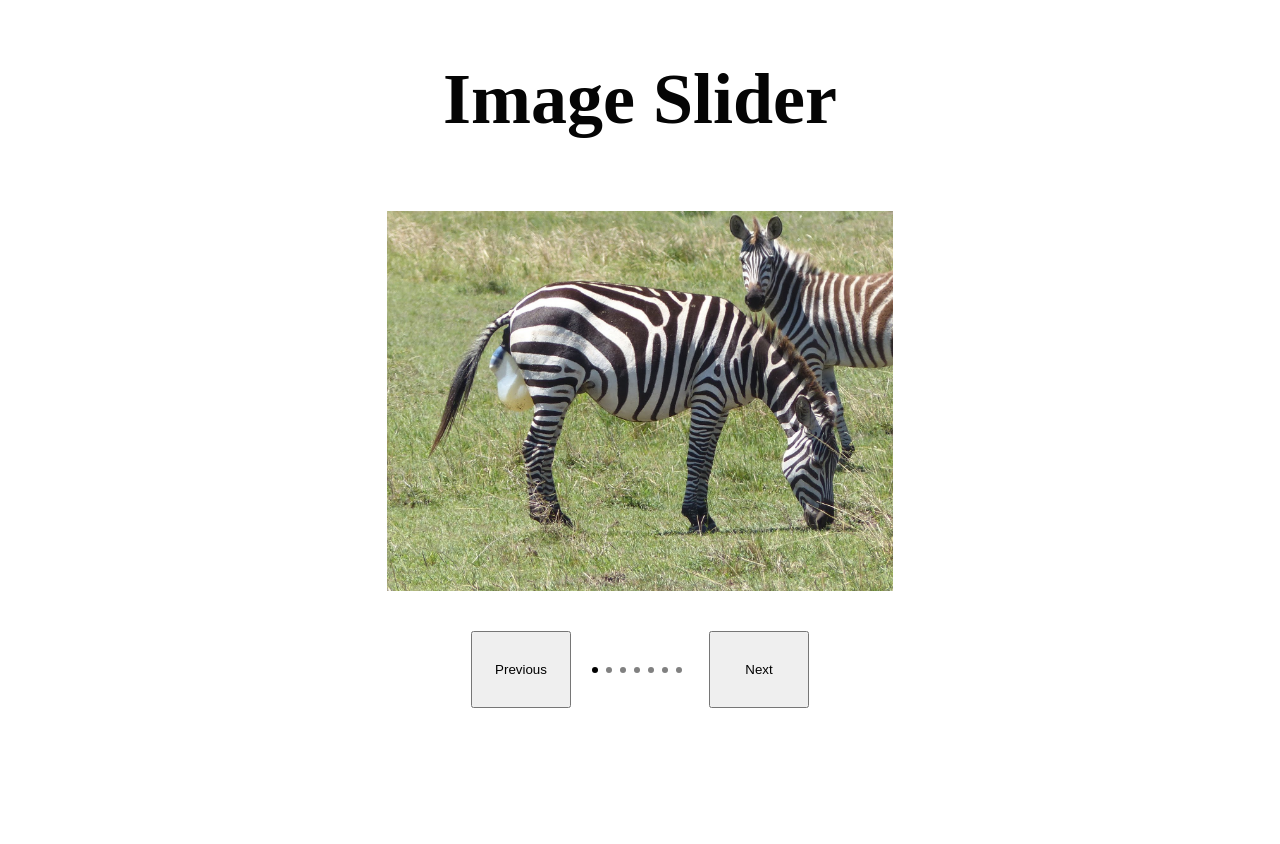
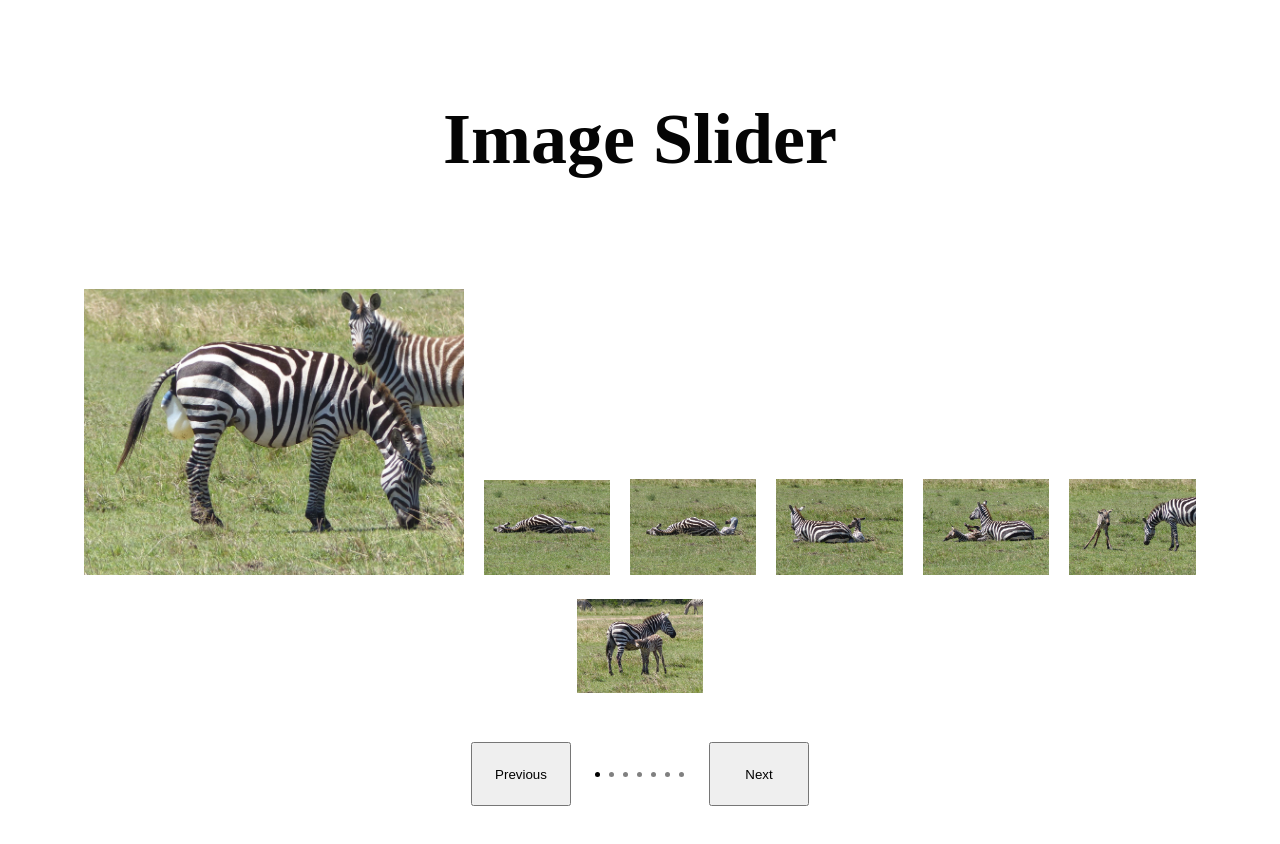
Before and after one commit to danWalt/image-slider, a plain HTML site: page src/index.html in a window 1280 px wide. Both pictures are taken after a click on the button "Previous". Before the commit the page ends 800 px from the top, so only its background shows below. Drawn offline with Linux system fonts and the light colour scheme.

Commit message:
added auto scrolling

```diff
--- a/src/css/style.css
+++ b/src/css/style.css
@@ -1,57 +1,46 @@
-body {
-    background-color: #fff;
-    color: #533747;
-    font-size: 20px;
+
+
+ul {
+    display: flex;
+    position: center;
+    list-style-type:disc;
+
 }
 
-header {
-    display: flex;
-    text-align: center;
-    background-color: #ffffff;
-    margin:0;
-    padding: 50px;
-    flex-direction: column;
+li {
+    padding: 7px;
+    color: gray;
 }
 
+
+img {
+    width: 30%;
+    height: 30%;
+    transition: opacity 300ms ease-in-out 1s;
+    padding: 10px;
+}
 
 #title {
     color: #050505;
     font-size: 72px;
-}
-
-
-nav {
-    flex-direction: column;
-    margin: 0 auto;
-    padding: 0 auto;
+    padding: 50px;
+    text-align: center;
 }
 
 .hidden {
     border-bottom: 2px solid white;
 }
 
-h1 {
-    margin: 0 auto;
-    padding: 0 auto;
-    margin-bottom: 20px;
-    text-align: center;
-  }
-
-ul {
-    display: flex;
-    position: center;
-    list-style-type: none;
-}
-
-li {
-    padding: 7px;
-}
 
 #content {
     text-align: center;
     display: flex;
     flex-direction: column;
     justify-content: center;
+    overflow-x: auto;
+    scroll-snap-type: x mandatory;
+    scroll-behavior: smooth;
+    -webkit-overflow-scrolling: touch;
 }
 
 .text-box {
@@ -65,19 +54,10 @@ li {
     font-size: 30px;
 }
 
-.home-img {
-    width: 40%;
-    padding-top: 10px;
-}
-
-img {
-    width: 40%;
-    height: 40%;
-    transition: opacity 300ms ease-in-out 1s;
-}
-
 .hide {
-    display: none;
+    width: 10%;
+    height: 10%;
+    /*display: none;*/
 }
 
 #buttonDiv {
@@ -92,13 +72,6 @@ img {
     width: 100px;
 }
 
-ul {
-    list-style-type:disc;
-}
-
-li {
-    color: gray;
-}
 
 .selectedItem::marker {
     color: black;
--- a/src/website.js
+++ b/src/website.js
@@ -19,6 +19,9 @@ function buildWebsite(){
         const nextButton = document.createElement('button')
         nextButton.setAttribute('id', 'btn')
         nextButton.innerText = 'Next'
+
+        //TODO:have timer reset after a button is clicked
+        window.setInterval(function(){ clickNext(nextButton); }, 5000);
 
         // create previous button
         const previousButton = document.createElement('button')
@@ -42,16 +45,17 @@ function buildWebsite(){
 
     function addButtonsEventListeners(nextButton, previousButton) {
         nextButton.addEventListener('click', () => {
-            let newValues = nextButtonLogic(imgCounter, currentImg)
-            imgCounter = newValues[0]
-            currentImg = newValues[1]
+            let newValues = nextButtonLogic(currentImg, imgCounter%7)
+            currentImg = newValues[0]
+            imgCounter = newValues[1]
           })
 
         previousButton.addEventListener('click', () => {
-            let newValues = previousButtonLogic(imgCounter, currentImg)
-            imgCounter = newValues[0]
-            currentImg = newValues[1]
+            let newValues = previousButtonLogic(currentImg, imgCounter)
+            currentImg = newValues[0]
+            imgCounter = newValues[1]
           })
+
     }
 
     //create image list
@@ -61,6 +65,7 @@ function buildWebsite(){
         const orderedList = document.createElement('ul')
         orderedList.setAttribute('id', 'orderedList')
 
+        //start with showing image 1 is selected
         for (let i = 1; i<=7; i++){
             let currentLi = document.createElement('li')
             currentLi.setAttribute('id', i)
@@ -80,6 +85,11 @@ function buildWebsite(){
         buttonDiv.appendChild(orderedList)
     }
 
+}
+
+
+function clickNext(nextButton){
+    nextButton.click()
 }
 
 
@@ -112,21 +122,22 @@ function changeImage(currentImg, counter) {
 
 
 
-function nextButtonLogic(imgCounter, currentImg) {
-    if(imgCounter < 7){ //TODO: get number of images in folder
+function nextButtonLogic(currentImg,imgCounter) {
+        //TODO: get number of images in folder
         imgCounter++
         currentImg = changeImage(currentImg, imgCounter)
-    }
-    return [imgCounter, currentImg]
+    return [currentImg, imgCounter]
 }
 
 
-function previousButtonLogic(imgCounter, currentImg) {
-    if(imgCounter > 1){
+function previousButtonLogic(currentImg,imgCounter) {
         imgCounter--
+        if (imgCounter%7 == 0){
+            currentImg = changeImage(currentImg, 7);
+            return [currentImg, 7]
+        }
         currentImg = changeImage(currentImg, imgCounter);
-    }
-    return [imgCounter, currentImg]
+    return [currentImg, imgCounter]
 
 }
 
```
